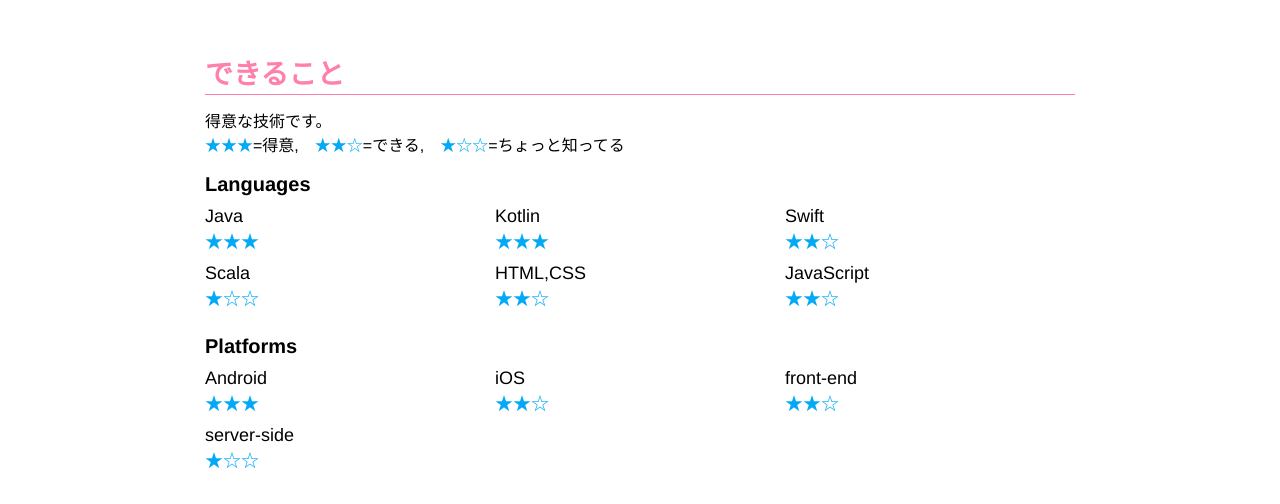
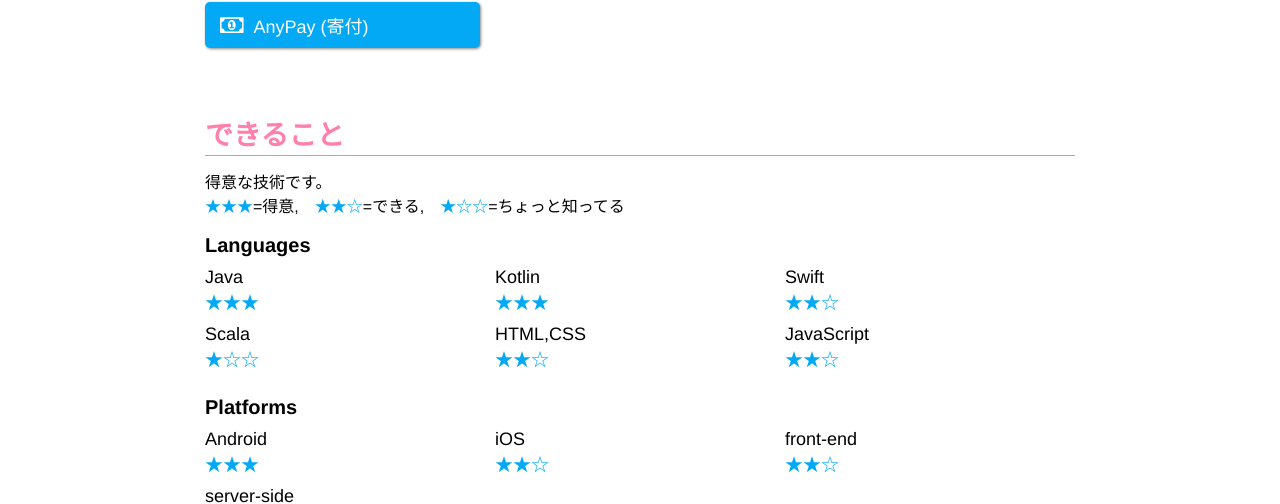
Before and after one commit to kirimin/kirimin.me, a plain HTML site: page index.html in a window 1280 px wide. Shown: the part 596-1100 px from the top of the page. Drawn offline with Linux system fonts and the light colour scheme.

Commit message:
add a anypay link

```diff
--- a/index.html
+++ b/index.html
@@ -73,11 +73,12 @@
                 <li><a href="http://qiita.com/kirimin"><i class="fa fa-pencil" aria-hidden="true"></i>Qiita</a></li>
                 <li><a href="https://play.google.com/store/apps/developer?id=kirimin"><i class="fa fa-android" aria-hidden="true"></i>Google Play</a></li>
                 <li><a href="https://speakerdeck.com/kirimin"><i class="fa fa-list-alt" aria-hidden="true"></i>SpeakerDeck</a></li>
+                <li><a href="https://anypay.jp/shops/QNG5rTm5h0"><i class="fa fa-money" aria-hidden="true"></i>AnyPay (寄付)</a></li>
             </ul>
         </section>
-        <section class="skills" id="skills">
-            <h1>できること</h1>
-            <div class="skills_text">
+          <section class="skills" id="skills">
+              <h1>できること</h1>
+              <div class="skills_text">
                 <p>得意な技術です。</p>
                 <p><span class="stars">★★★</span>=得意,　<span class="stars">★★☆</span>=できる,　<span class="stars">★☆☆</span>=ちょっと知ってる</p>
             </div>
```
